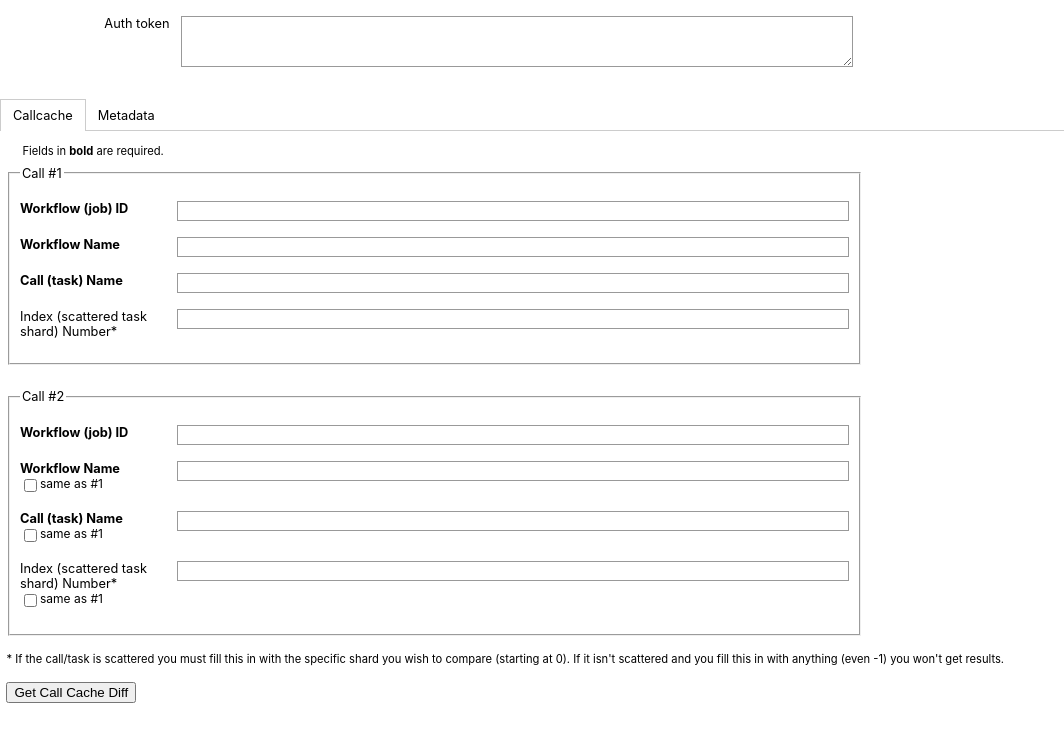
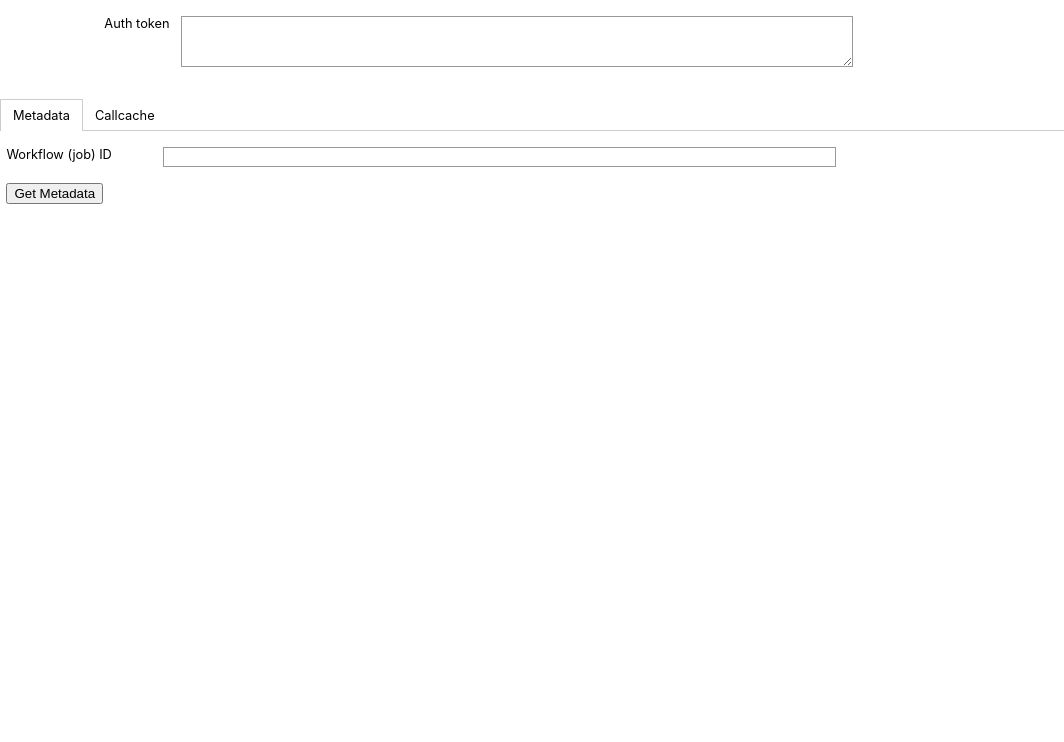
Before and after one commit to rsasch/cromwell-admin, a React (Create React App) app: page / in a window 1280 px wide. Shown: the top 742 px of the page, without its empty margins (0-1064 px from the left). Built offline with nearby package versions, Linux system fonts and the light colour scheme.

Commit message:
added check for index values in call cache diff

```diff
--- a/src/CallCacheDiff.js
+++ b/src/CallCacheDiff.js
@@ -33,14 +33,17 @@ class CallCacheDiff extends Component {
   makeCall (event) {
     if (this.props.token && this.props.config && this.props.config.orchestrationUrlRoot) {
       let url = new URL(`${this.props.config.orchestrationUrlRoot}/api/workflows/v1/callcaching/diff`);
-      url.search = new URLSearchParams({
+      let fields = {
         workflowA: this.state.workflowA,
         workflowB: this.state.workflowB,
         callA: this.state.call1A + '.' + this.state.call2A,
-        callB: this.state.call1B + '.' + this.state.call2B,
-        indexA: this.state.indexA,
-        indexB: this.state.indexB
-      }).toString();
+        callB: this.state.call1B + '.' + this.state.call2B
+      };
+      if (this.state.indexA && this.state.indexB) {
+        fields.indexA = this.state.indexA;
+        fields.indexB = this.state.indexB;
+      }
+      url.search = new URLSearchParams(fields).toString();
 
       fetch(url, {
         method: 'get',
--- a/src/Console.js
+++ b/src/Console.js
@@ -71,15 +71,15 @@ class Console extends Component {
           </form>
         </div>
         <Tabs>
-          <div label="Callcache">
-            <CallCacheDiff
+          <div label="Metadata">
+            <Metadata
               config={this.state.config}
               token={this.state.token}
               handleError={this.handleError}
             />
           </div>
-          <div label="Metadata">
-            <Metadata
+          <div label="Callcache">
+            <CallCacheDiff
               config={this.state.config}
               token={this.state.token}
               handleError={this.handleError}
```
